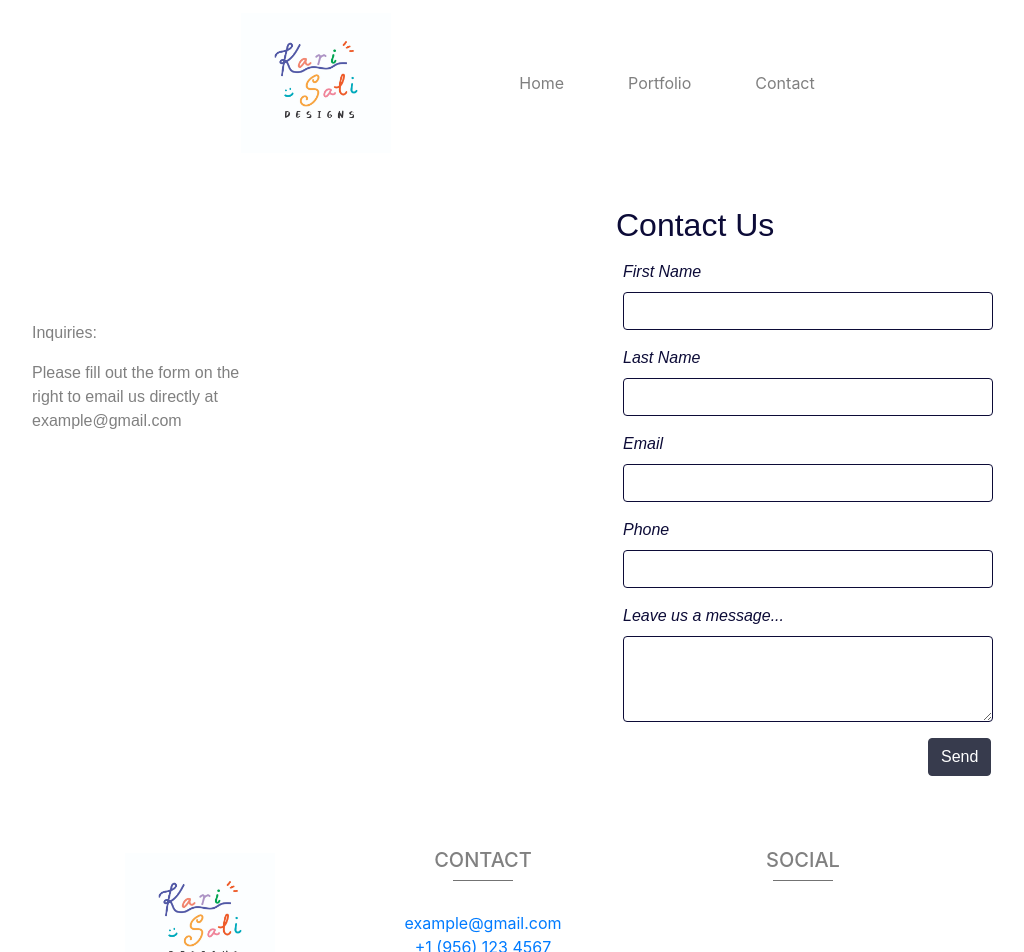
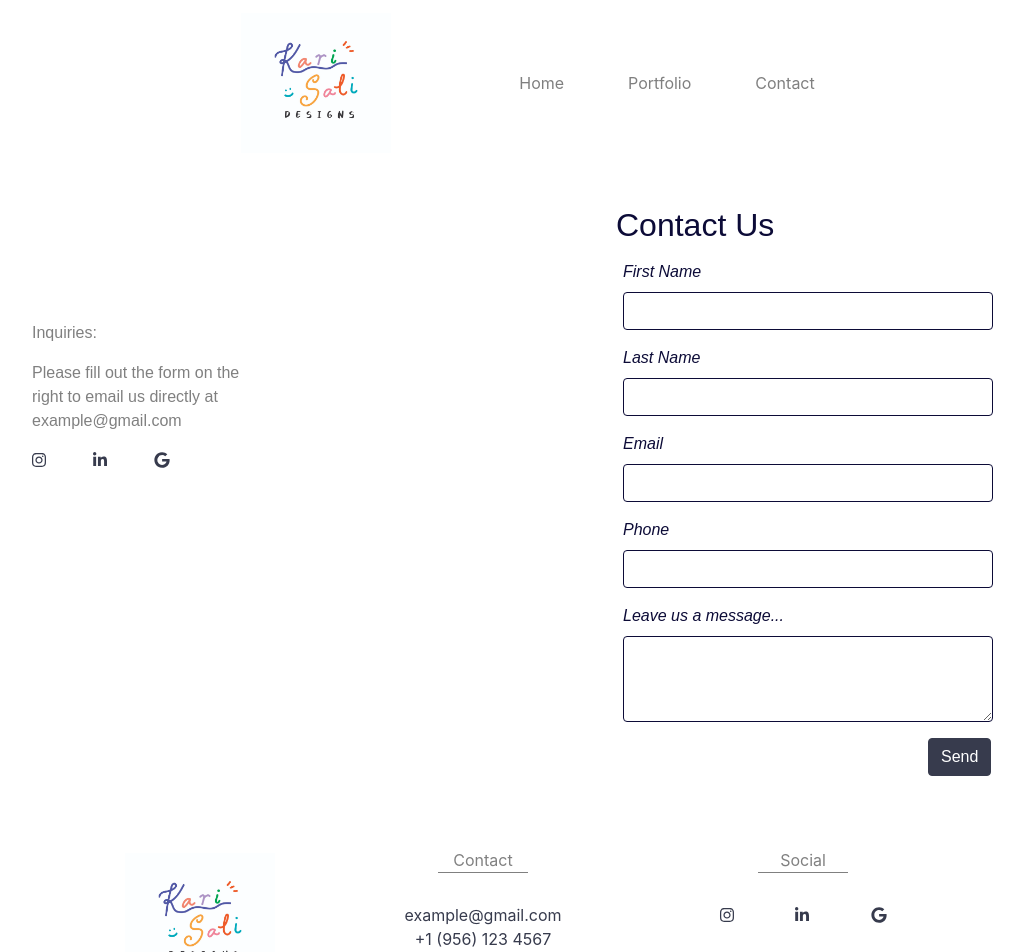
Before and after one commit to mehrdaddarraji/karime-salinas-frontend, a React (Create React App) app in the folder client/: page /contact in a window 1280 px wide. Shown: the top 952 px of the page, without its empty margins (96-1120 px from the left). Built offline with nearby package versions, Linux system fonts and the light colour scheme.

Commit message:
added social media messages, improved footer text

```diff
--- a/client/src/components/Footer.jsx
+++ b/client/src/components/Footer.jsx
@@ -4,6 +4,7 @@ import logoImg from '../img/logooo.jpg';
 class Footer extends Component {
     render() {
         return (
+
             <div>
                 <footer className="page-footer font-small blue pt-4">
 
@@ -20,15 +21,15 @@ class Footer extends Component {
 
                             <div className="col-md-3" aria-controls="navbarText" aria-expanded="false">
 
-                                <h5 className="text-uppercase" style={{ color:'gray'}}>Contact</h5>
-                                <hr className="accent-2 mb-4 mt-0 d-inline-block mx-auto" style={{width: '60px', background:'gray'}}></hr>
+                                <p style={{ color:'gray', fontSize:'16px', margin:'0', padding:'0'}}>Contact</p>
+                                <hr style={{width: '90px', borderColor:'gray', margin:'0', padding:'0'}} className="mb-4 d-inline-block"></hr>
 
                                 <ul style={{ color:'gray'}}className="list-unstyled">
                                     <li>
-                                        <a href="/contact">example@gmail.com</a>
+                                        <a style={{color:'#373B4D'}} href="/contact">example@gmail.com</a>
                                     </li>
                                     <li>
-                                        <a href="/contact">+1 (956) 123 4567</a>
+                                        <a style={{color:'#373B4D'}} href="/contact">+1 (956) 123 4567</a>
                                     </li>
                                 </ul>
 
@@ -36,23 +37,21 @@ class Footer extends Component {
 
                             <div className="col-md-3">
 
-                                <h5 className="text-uppercase" style={{ color:'gray'}}>Social</h5>
-                                <hr style={{width: '60px', background:'gray'}} className="accent-2 mb-4 mt-0 d-inline-block mx-auto"></hr>
+                                <p style={{ color:'gray', fontSize:'16px', margin:'0', padding:'0'}}>Social</p>
+                                <hr style={{width: '90px', borderColor:'gray', margin:'0', padding:'0'}} className="mb-4  d-inline-block"></hr>
 
                                 <div className="row pb-3">
                                     <div className="col-md-12">
-
-                                        <div className="mb-5 flex-center">
+                                        <div style={{display:'flex', alignItems:'baseline', justifyContent:'space-evenly'}}>
+                                            <a href="https://www.google.com"><a className="fab fa-instagram" style={{color:'#373B4D'}}></a></a>
+                                            <a href="https://www.google.com"><a className="fab fa-linkedin-in" style={{color:'#373B4D'}}></a></a>
+                                            <a href="https://www.google.com"><a className="fab fa-google" style={{color:'#373B4D'}}></a></a>
                                         </div>
                                     </div>
                                 </div>
-
                             </div>
-
                         </div>
-
                     </div>
-
                     <div className="footer-copyright text-center py-3">© 2020 Copyright:
                         <a href="https://mdbootstrap.com/"> MDBootstrap.com</a>
                     </div>
--- a/client/src/pages/Contact.js
+++ b/client/src/pages/Contact.js
@@ -9,6 +9,11 @@ class Contact extends Component {
                 <div style={{fontFamily: '"Avantgarde", sans-serif', color:'grey', marginTop:'10%', width:'20%', float:'left'}}>
                         <p>Inquiries:</p>
                         <p>Please fill out the form on the right to email us directly at example@gmail.com</p>
+                        <div style={{width:'60%', display:'flex', alignItems:'flex-start', justifyContent:'space-between'}}>
+                            <a href="https://www.google.com"><a className="fab fa-instagram" style={{color:'#373B4D'}}></a></a>
+                            <a href="https://www.google.com"><a className="fab fa-linkedin-in" style={{color:'#373B4D'}}></a></a>
+                            <a href="https://www.google.com"><a className="fab fa-google" style={{color:'#373B4D'}}></a></a>
+                        </div>
                 </div>
 
 
--- a/package.json
+++ b/package.json
@@ -21,10 +21,12 @@
   },
   "homepage": "https://github.com/mehrdaddarraji/karime-salinas-frontend#readme",
   "dependencies": {
+    "@fortawesome/fontawesome-free": "^5.13.0",
     "body-parser": "^1.19.0",
     "concurrently": "^5.1.0",
     "dotenv": "^8.2.0",
     "express": "^4.17.1",
+    "font-awesome": "^4.7.0",
     "nodemailer": "^6.4.6",
     "nodemailer-mailgun-transport": "^2.0.0",
     "nodemon": "^2.0.2",
```
Also changed, not shown: 1 other file (tests, documents, lock files or other folders).
